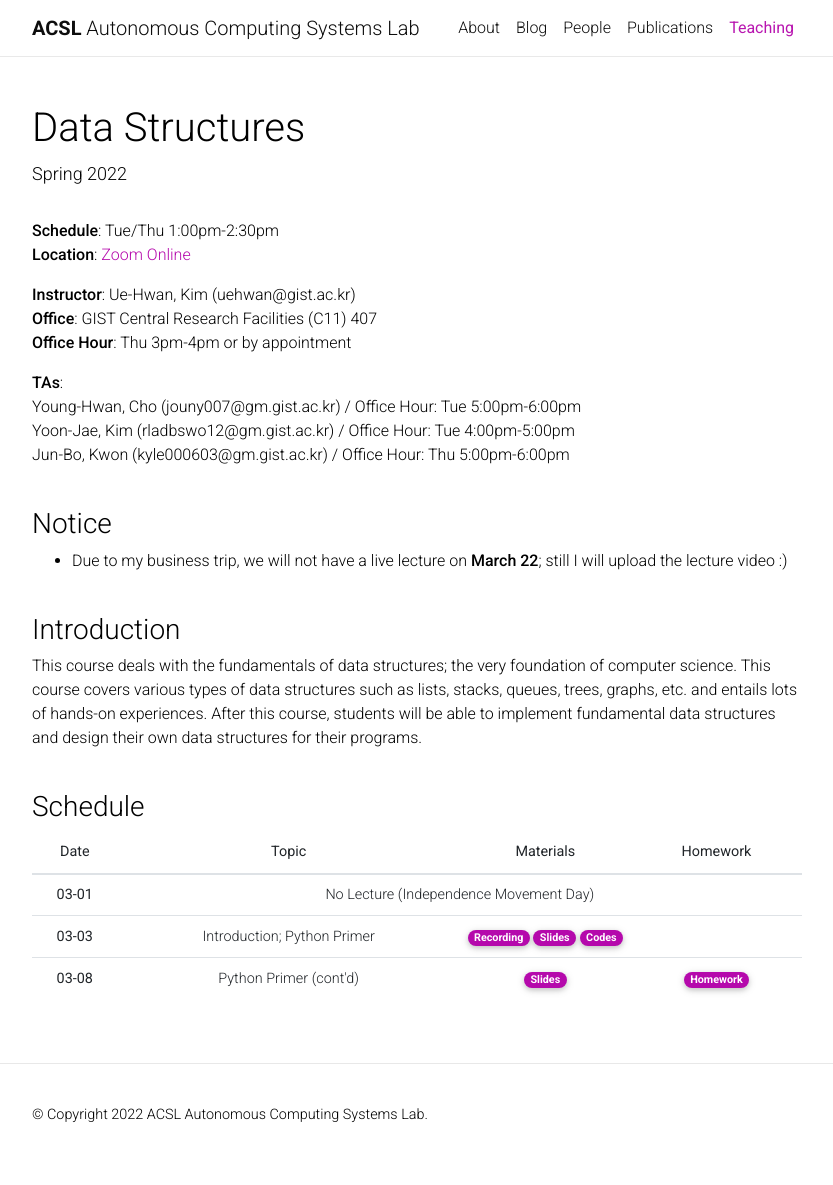
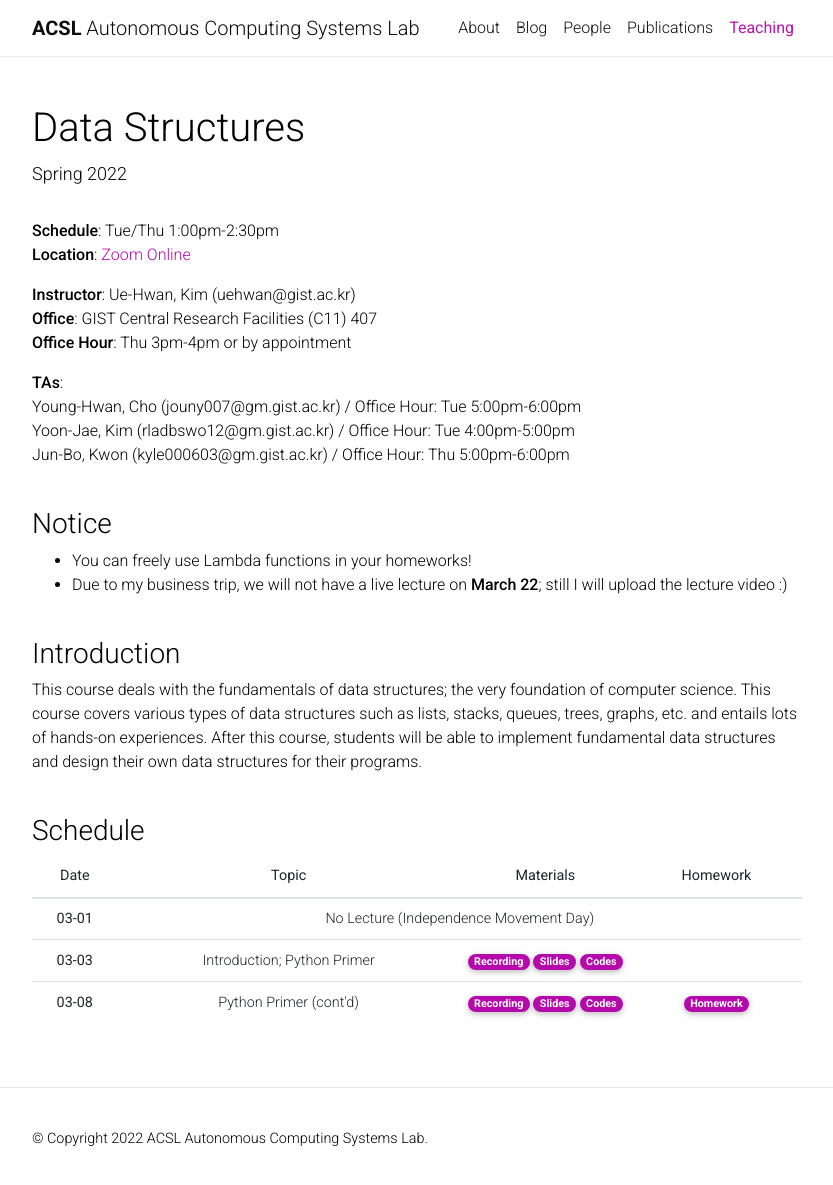
Before and after one commit to Uehwan/Uehwan.github.io, a Jekyll site: the page built from _teaching/datastruct22sp.md, in a window 1280 px wide and 1190 px high. Shown: the top 1185 px of the window, without its empty margins (223-1056 px from the left). Built offline with Jekyll 4.4.1, drawn with Linux system fonts in a browser that asks for light colours; nearby versions of some CDN libraries; comment, search, counter and statistics services are not loaded; a style sheet for code colours, icons or effects is not loaded.

Commit message:
[ds22sp] 03-08 class materials

```diff
--- a/_teaching/datastruct22sp.md
+++ b/_teaching/datastruct22sp.md
@@ -19,6 +19,7 @@ Jun-Bo, Kwon (kyle000603@gm.gist.ac.kr)  / Office Hour: Thu 5:00pm-6:00pm<br/>
 <br/>
 
 ### Notice
+- You can freely use Lambda functions in your homeworks!
 - Due to my business trip, we will not have a live lecture on **March 22**; still I will upload the lecture video :)
 <br/>
 <br/>
@@ -53,7 +54,7 @@ This course deals with the fundamentals of data structures; the very foundation
     <tr>
       <th scope="row">03-08</th>
       <td>Python Primer (cont'd)</td>
-      <td><!--a href="https://youtu.be/K1wwNImSDAw" target="_blank" class="badge badge-pill" style="background-color:#B509AC;">Recording</a--> <a href="https://docs.google.com/presentation/d/1m5CjvaxMdUnMHOeGV-EDElHa53rRjWhWPaLdsjkrEwY/edit?usp=sharing" target="_blank" class="badge badge-pill" style="background-color:#B509AC;">Slides</a> <!--a href="https://colab.research.google.com/drive/1AMq6fl3TTrTpZYB2VZhKDF0ibQliDQzY?usp=sharing" target="_blank" class="badge badge-pill" style="background-color:#B509AC;">Codes</a--></td>
+      <td><a href="https://youtu.be/GLYbUZaWLRk" target="_blank" class="badge badge-pill" style="background-color:#B509AC;">Recording</a> <a href="https://docs.google.com/presentation/d/1m5CjvaxMdUnMHOeGV-EDElHa53rRjWhWPaLdsjkrEwY/edit?usp=sharing" target="_blank" class="badge badge-pill" style="background-color:#B509AC;">Slides</a> <a href="https://colab.research.google.com/drive/1S9OYcv8v-KU1w1RI_t7fEb78EGjrQ3Aw?usp=sharing" target="_blank" class="badge badge-pill" style="background-color:#B509AC;">Codes</a></td>
       <td><a href="https://colab.research.google.com/drive/1gRNMsgBKA2hXzE6bEDwtpcdjbgxCc6t1?usp=sharing" target="_blank" class="badge badge-pill" style="background-color:#B509AC;">Homework</a></td>
     </tr>
   </tbody>
```
